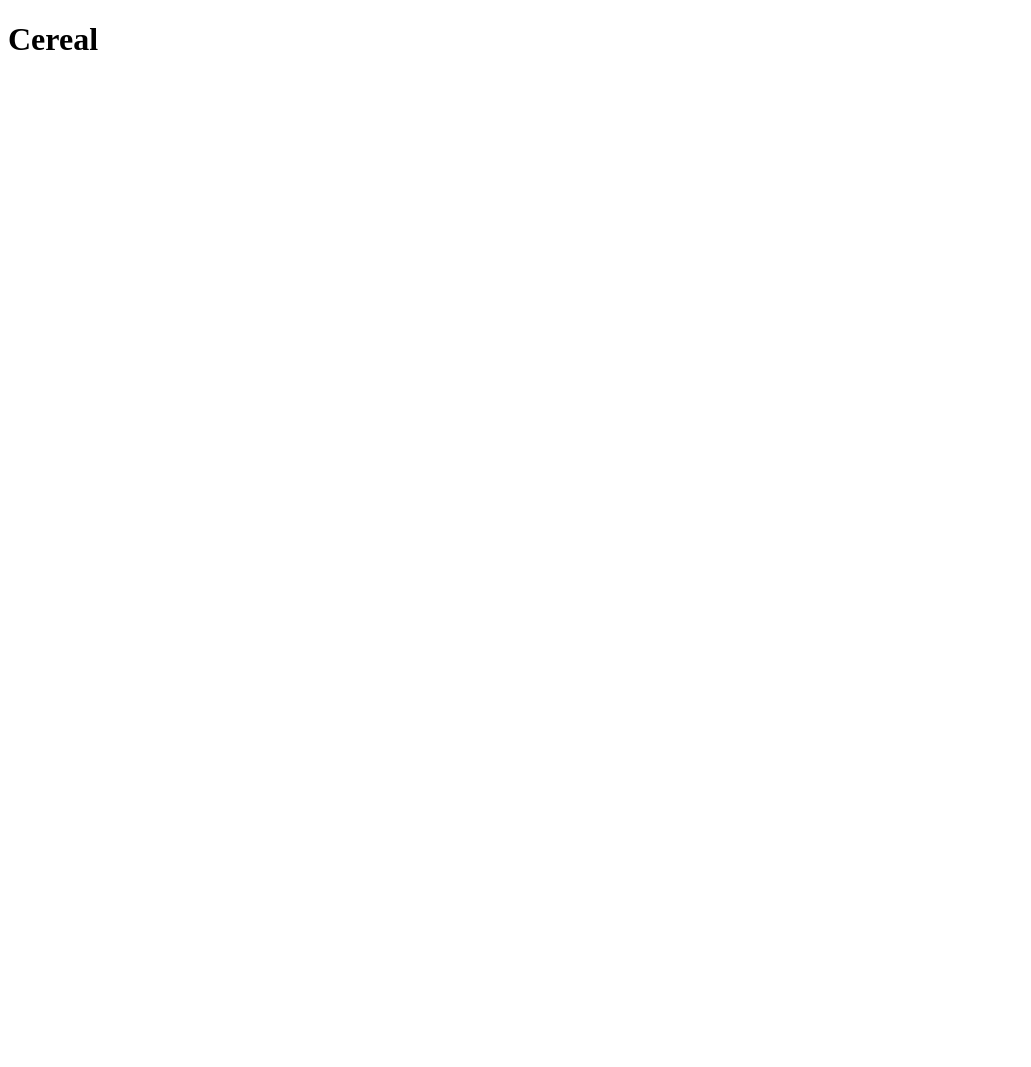
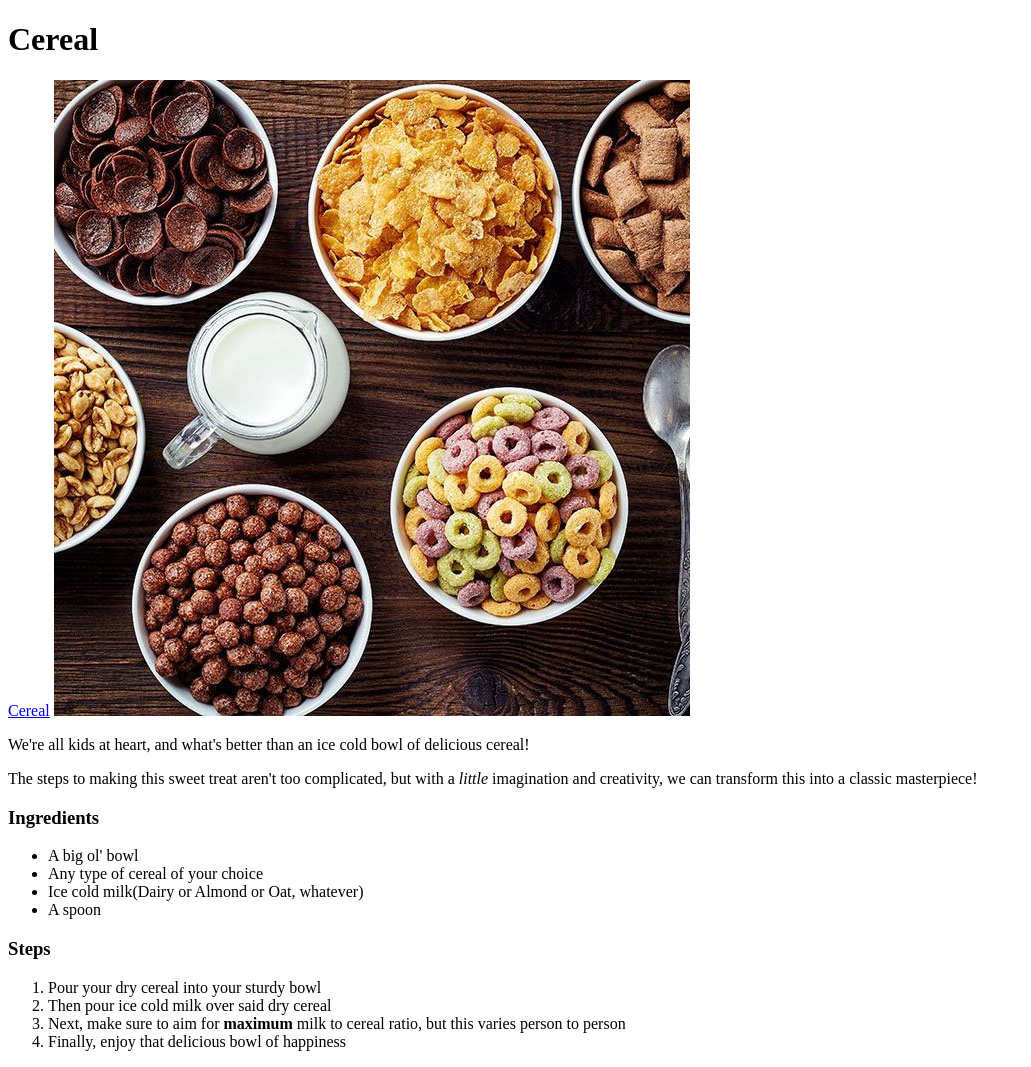
Before and after one commit to ethansnow1/odin-recipes, a plain HTML site: page recipes/cereal.html in a window 1280 px wide. Shown: the whole page, without its empty margins (0-1031 px from the left). Before the commit the page ends 800 px from the top, so only its background shows below. Drawn offline with Linux system fonts and the light colour scheme.

Commit message:
Complete the webpage for Recipes

```diff
--- a/recipes/cereal.html
+++ b/recipes/cereal.html
@@ -7,5 +7,23 @@
 
     <body>
         <h1>Cereal</h1>
+        <a href="https://www.allrecipes.com/recipes/145/breakfast-and-brunch/cereals/">Cereal</a>
+        <img src="images/cereal.jpg" alt="Delicious bowl of Cereal">
+        <p>We're all kids at heart, and what's better than an ice cold bowl of delicious cereal!</p>
+        <p>The steps to making this sweet treat aren't too complicated, but with a <em>little</em> imagination and creativity, we can transform this into a classic masterpiece!</p>
+        <h3>Ingredients</h3>
+        <ul>
+            <li>A big ol' bowl</li>
+            <li>Any type of cereal of your choice</li>
+            <li>Ice cold milk(Dairy or Almond or Oat, whatever)</li>
+            <li>A spoon</li>
+        </ul>
+        <h3>Steps</h3>
+        <ol>
+            <li>Pour your dry cereal into your sturdy bowl</li>
+            <li>Then pour ice cold milk over said dry cereal</li>
+            <li>Next, make sure to aim for <strong>maximum</strong> milk to cereal ratio, but this varies person to person</li>
+            <li>Finally, enjoy that delicious bowl of happiness</li>
+        </ol>
     </body>
 </html>
```
Also changed, not shown: recipes/images/cereal.jpg (added).
